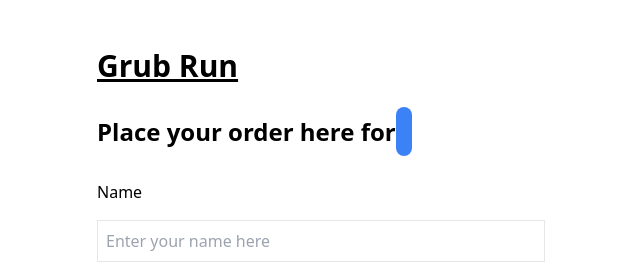
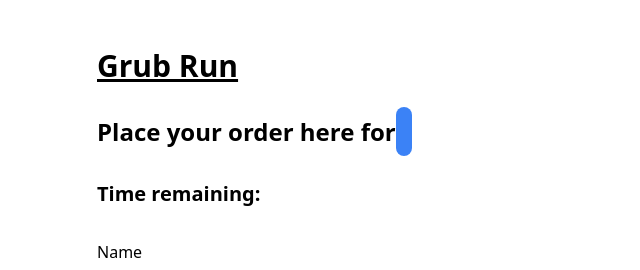
Before and after one commit to jonathanruiz/grubrun, a React (Vite) app in the folder client/: page /order/1 in a window 1280 px wide. Shown: the top 270 px of the page, without its empty margins (319-959 px from the left). Built offline with nearby package versions, Linux system fonts and the light colour scheme; no server answers.

Commit message:
added heading for time

```diff
--- a/client/src/components/OrderCollect.tsx
+++ b/client/src/components/OrderCollect.tsx
@@ -145,6 +145,8 @@ const OrderCollect = () => {
               {orderRun?.[orderId]?.location}
             </span>
           </h2>
+          {/* Create a timer that counts down using the time property */}
+          <h3 className="text-xl font-bold">Time remaining: </h3>
           <form className="flex flex-col space-y-4" onSubmit={handleSubmit}>
             <label htmlFor="name">Name</label>
             <input
```
